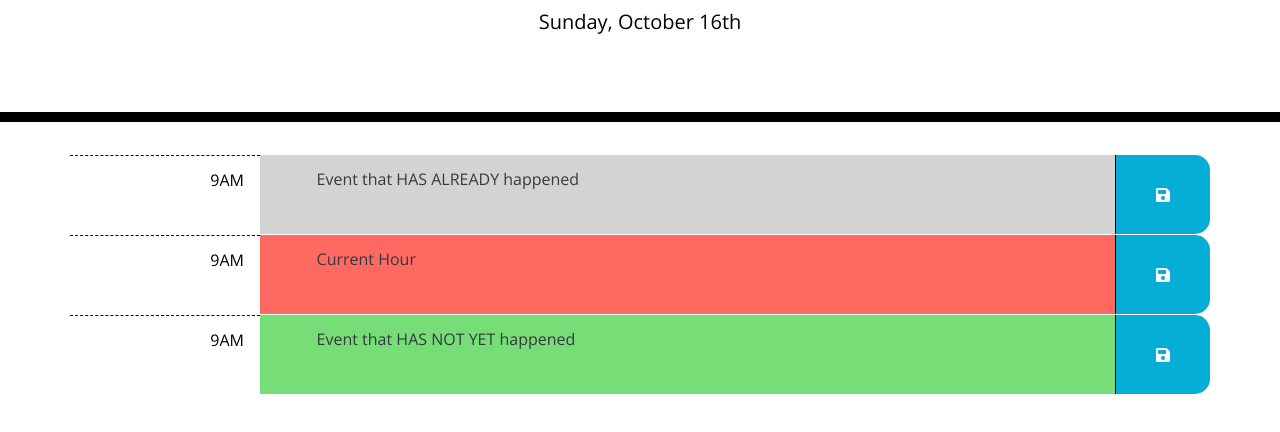
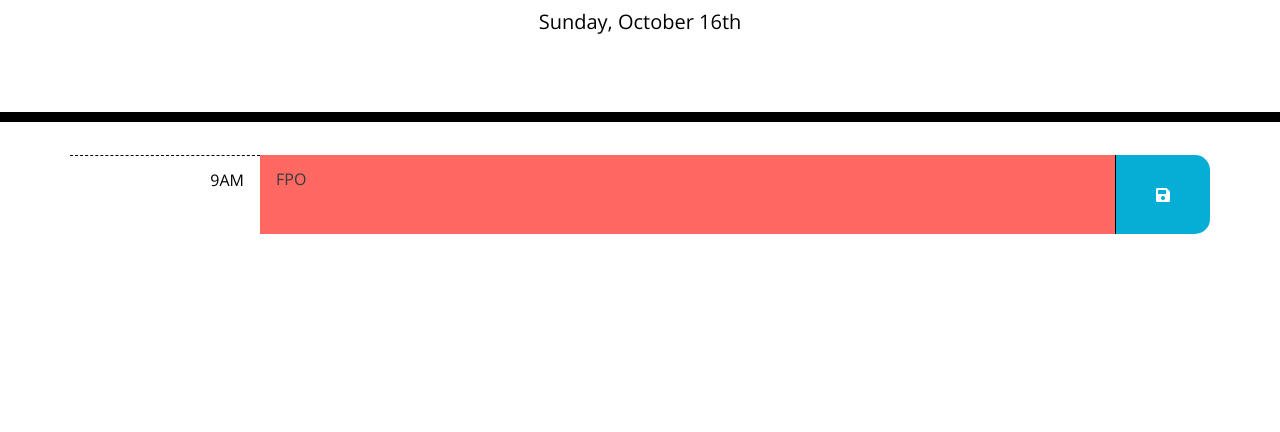
Before and after one commit to JennyFletch/05-bootchallenge-jquery-day-planner, a plain HTML site: page index.html in a window 1280 px wide. Shown: the part 182-614 px from the top of the page. Drawn offline with nearby package versions, Linux system fonts and the light colour scheme.

Commit message:
Timeblock structure created dynamically in jQuery

```diff
--- a/assets/js/script.js
+++ b/assets/js/script.js
@@ -41,4 +41,38 @@ $(function() {
     // .saveBtn - Create onclick event to save new description to localStorage (function call)
 
 
+
+    // <div class="row timeblock">
+    // <div class="hour col-2 p-3 text-right">9AM</div>
+    // <div class="description col-9 present text-dark">
+    //  Current Hour
+    // </div>
+    // <div class="saveBtn col-1 d-flex justify-content-center"><i class="fas fa-save align-self-center"></i></div>
+    // </div>
+
+    var newBlock = $("<div>");
+    newBlock.addClass("row timeblock");
+    $("#timeblocks").append(newBlock);
+
+    // Create Hour Column
+    var newBlockTime = $("<div>");
+    newBlockTime.addClass("hour col-2 p-3 text-right");
+    newBlockTime.text("9AM"); // Make dynamic in loop!
+    $(".timeblock").append(newBlockTime);
+
+    // Create Event Description Column
+    var newBlockDescription = $("<div>");
+    newBlockDescription.addClass("description col-9 p-3 present text-dark");
+    newBlockDescription.text("FPO");
+    $(".timeblock").append(newBlockDescription);
+
+    // Create Save Button Column
+    var newBlockSave = $("<div>");
+    newBlockSave.addClass("saveBtn col-1 d-flex justify-content-center");
+    $(".timeblock").append(newBlockSave);
+
+    var newBlockSaveIcon = $("<i>");
+    newBlockSaveIcon.addClass("fas fa-save align-self-center");
+    $(".saveBtn").append(newBlockSaveIcon);
+
 });
--- a/index.html
+++ b/index.html
@@ -28,35 +28,8 @@
       <p class="lead">A simple calendar app for scheduling your work day</p>
       <p id="currentDay" class="lead"></p>
     </header>
-    <div class="container">
+    <div id="timeblocks" class="container">
       <!-- Timeblocks go here -->
-
-
-      <div class="row timeblock">
-        <div class="hour col-2 p-3 text-right">9AM</div>
-        <div class="description col-9 past text-dark">
-          Event that HAS ALREADY happened
-        </div>
-        <div class="saveBtn col-1 d-flex justify-content-center"><i class="fas fa-save align-self-center"></i></div>
-      </div>
-
-      <div class="row timeblock">
-        <div class="hour col-2 p-3 text-right">9AM</div>
-        <div class="description col-9 present text-dark">
-          Current Hour
-        </div>
-        <div class="saveBtn col-1 d-flex justify-content-center"><i class="fas fa-save align-self-center"></i></div>
-      </div>
-
-      <div class="row timeblock">
-        <div class="hour col-2 p-3 text-right">9AM</div>
-        <div class="description col-9 future text-dark">
-          Event that HAS NOT YET happened
-        </div>
-        <div class="saveBtn col-1 d-flex justify-content-center"><i class="fas fa-save align-self-center"></i></div>
-      </div>
-
-
     </div>
 
 
```
